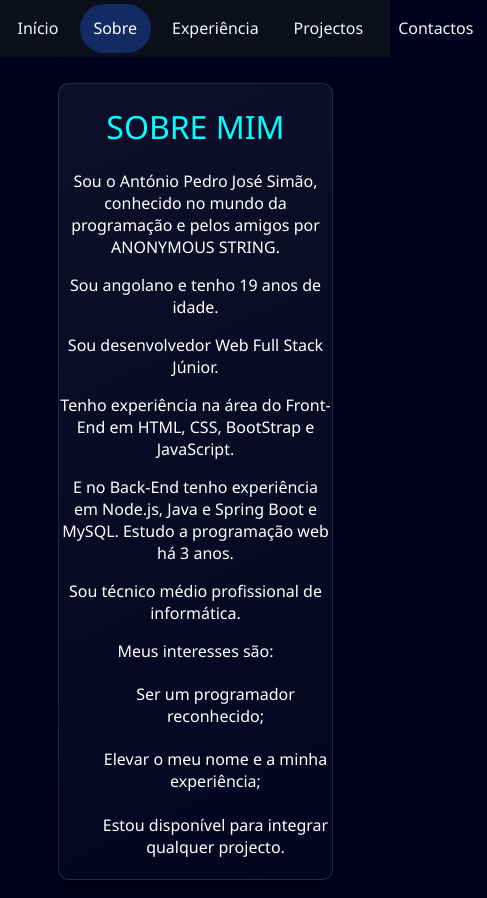
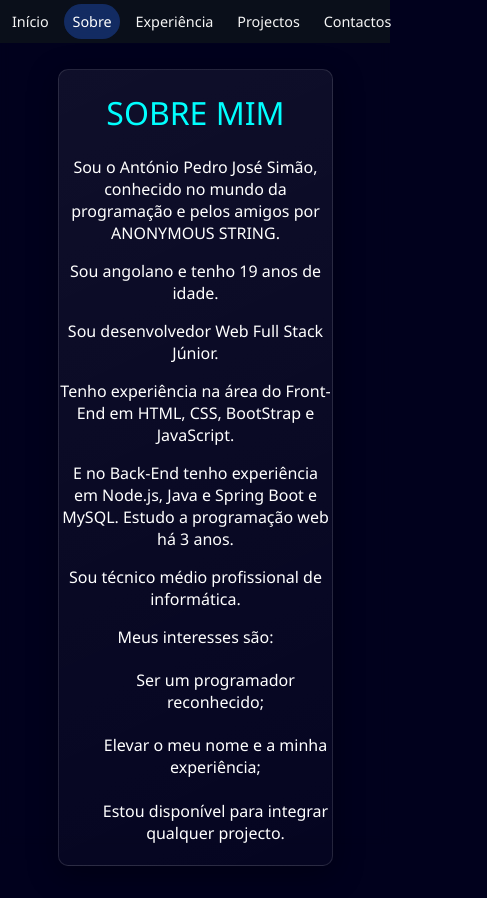
Before and after one commit to Antoniosimao17/Antoniosimao.github.io, a plain HTML site: page sobre.html in a window 390 px wide. Shown: the whole page, 487 px wide, since content can reach past the window. Drawn offline with Linux system fonts and the light colour scheme.

Commit message:
Add files via upload
V.2.1

```diff
--- a/sobre.html
+++ b/sobre.html
@@ -30,7 +30,8 @@ nav {
     background:#0a0f1a;
 }
 nav a{
-      padding: 0.85rem;
+           padding: 0.5rem 0.5rem;
+      font-size:0.9rem;
 }
  a:hover{
         padding: 14px 14px;
```
Also changed, not shown: index.html (+1 -1 lines).
